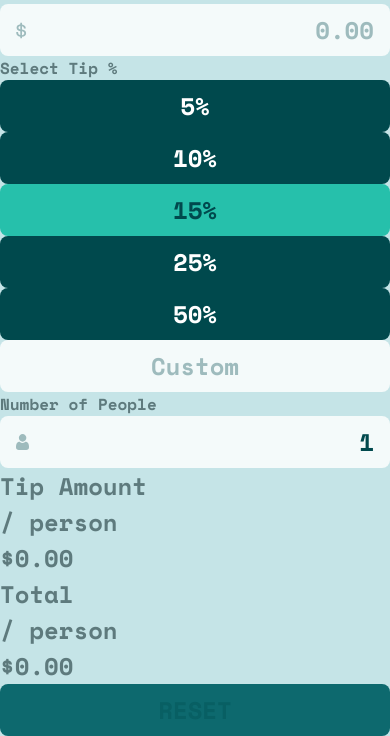
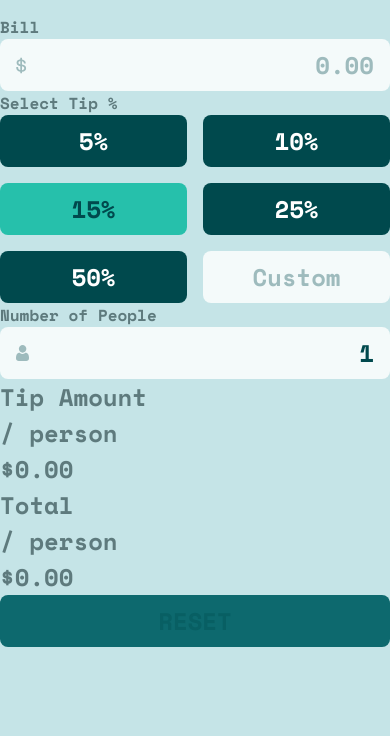
Before and after one commit to r0b3rtcode020/tip-calculator, a website: page index.html in a window 390 px wide. Shown: the part 162-898 px from the top of the page. After the commit the page ends 844 px from the top, so only its background shows below. Drawn offline with nearby package versions, Linux system fonts and the light colour scheme.

Commit message:
style: add tip buttons grid and update breakpoint mixin with fixed values (48rem, 80rem)

```diff
--- a/scss/base/_mixins.scss
+++ b/scss/base/_mixins.scss
@@ -1,10 +1,10 @@
 @mixin breakpoint($point) {
   @if $point == "tablet" {
-    @media (width >= var(--bp-tablet)) {
+    @media (width >= 48rem) {
       @content;
     }
   } @else if $point == "desktop" {
-    @media (width >= var(--bp-desktop)) {
+    @media (width >= 80rem) {
       @content;
     }
   }
--- a/scss/components/_base.scss
+++ b/scss/components/_base.scss
@@ -1,3 +1,4 @@
 @use "./button";
 @use "./label";
 @use "./input";
+@use "./tip";
--- /dev/null
+++ b/scss/components/_tip.scss
@@ -0,0 +1,15 @@
+@use "../base/mixins" as *;
+
+/****************************************************
+ *******************   TIP GRID   *******************
+ ****************************************************/
+
+.tip-options {
+  display: grid;
+  grid-template-columns: repeat(2, 1fr);
+  gap: var(--sp-16);
+
+  @include breakpoint("tablet") {
+    grid-template-columns: repeat(3, 1fr);
+  }
+}
```
Also changed, not shown: css/styles.css, 1 other file.
